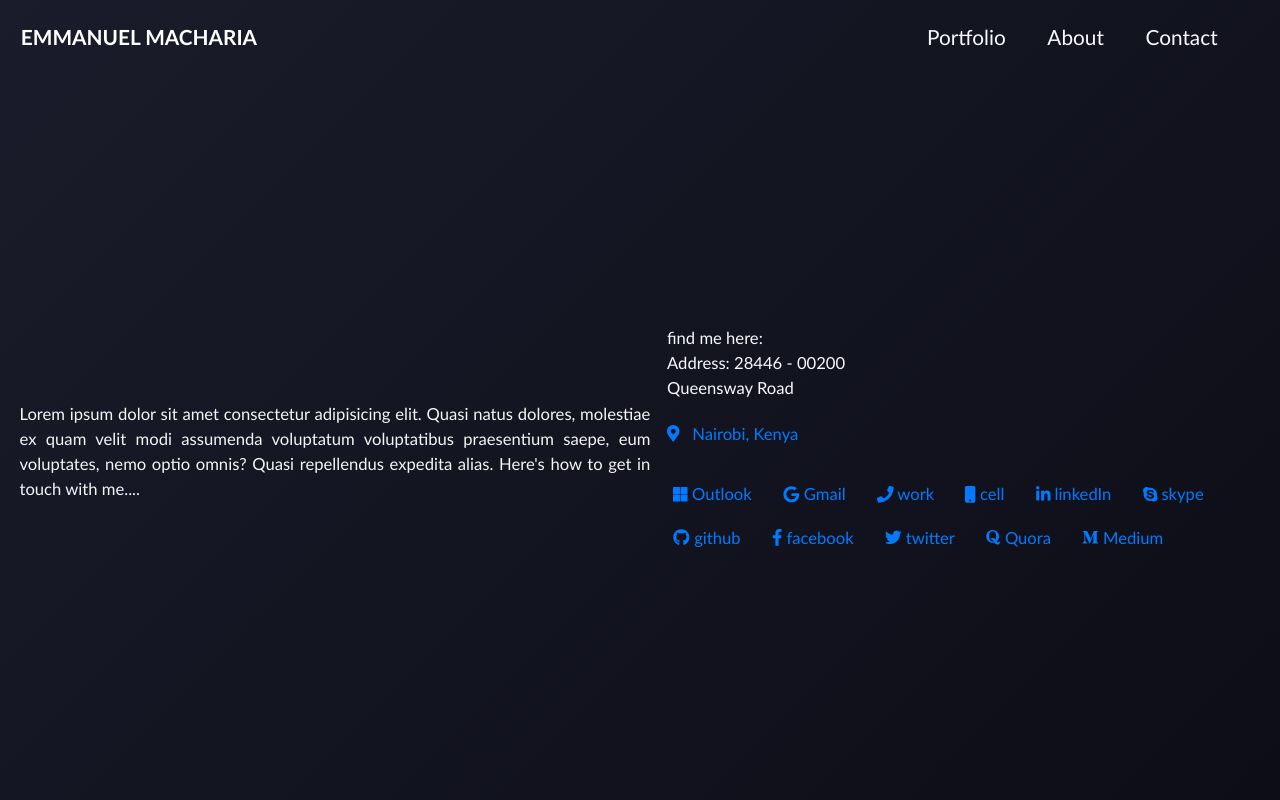
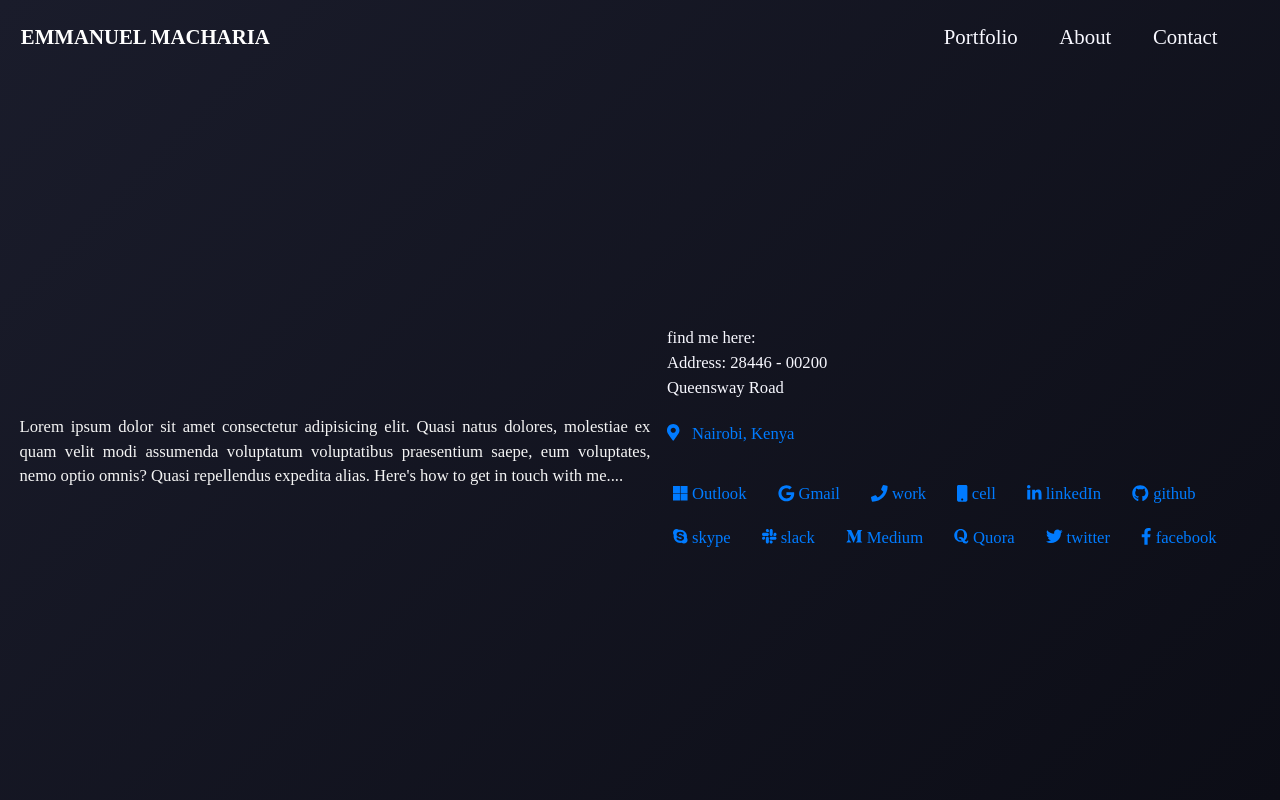
Before and after one commit to emmanuelmacharia/portfolio, a React (Create React App) app: page /contact in a window 1280 px wide. Shown: the top 800 px of the page. Built offline with nearby package versions, Linux system fonts and the light colour scheme; the HTML template or start-up script is replaced by a standard one.

Commit message:
finished the contact page, styled it and added animations

```diff
--- a/src/components/Contact.js
+++ b/src/components/Contact.js
@@ -1,12 +1,64 @@
 import React from 'react';
 import { FontAwesomeIcon } from '@fortawesome/react-fontawesome';
 import { faPhone, faMobile, faMapMarkerAlt } from '@fortawesome/free-solid-svg-icons';
-import { faLinkedinIn, faFacebookF, faMicrosoft, faGoogle, faSkype, faGithub, faTwitter, faQuora, faMediumM} from '@fortawesome/free-brands-svg-icons';
-export default function Contact() {
-    return (
-        <div className="fullscreen">
-            <section className= "location-info">
-                <section className= "personal-statement">
+import { faLinkedinIn, faFacebookF, faMicrosoft, faGoogle, faSlack, faSkype, faGithub, faTwitter, faQuora, faMediumM} from '@fortawesome/free-brands-svg-icons';
+import { TimelineMax, Power2 } from "gsap/TweenMax";
+
+export default class Contact extends React.Component {
+    componentDidMount(){
+        var timeline = new TimelineMax();
+        timeline.staggerFrom('.personal-statement , .Address, .primary-email', 2, {
+            opacity: 0,
+            y: -60,
+            ease: Power2.easeOut
+        }, 0.2)
+        timeline.staggerFrom('.secondary-email', 1, {
+            opacity: 0,
+            scale: 0.3,
+            ease: Power2.easeOut
+        }, 0.2, "-=1")
+        timeline.staggerFrom('.phone', 0.5, {
+            opacity: 0,
+            scale: 0.5,
+            ease: Power2.ease
+        }, 0.2, "-=.8")
+        timeline.staggerFrom('.linkedin, .github', 0.5, {
+            opacity: 0,
+            scale: 0.4,
+            ease: Power2.ease
+        }, 0.2, "-=.6")
+        timeline.staggerFrom('.skype, .slack', 0.5, {
+            opacity: 0,
+            scale: 0.4,
+            ease: Power2.ease
+        }, 0.2, "-=.4")
+        timeline.staggerFrom('.medium', 0.5, {
+            opacity: 0,
+            scale: 0.3,
+            ease: Power2.ease
+        }, 0.2, "-=.2")
+        timeline.staggerFrom('.quora', 0.5, {
+            opacity: 0,
+            scale: 0.2,
+            ease: Power2.ease
+        }, 0.1, "-=.2")
+        timeline.staggerFrom('.twitter', 0.5, {
+            opacity: 0,
+            scale: 0.3,
+            ease: Power2.ease
+        }, 0.2, "-=.2")
+        timeline.staggerFrom('.facebook', 0.5, {
+            opacity: 0,
+            scale: 0.2,
+            ease: Power2.ease
+        }, 0.1, "-=.2")
+
+    }
+    render(){
+         return(
+        <div className = "fullscreen" >
+                 <section className="location-info">
+                     <section className="personal-statement">
                          <p>
                              Lorem ipsum dolor sit amet consectetur adipisicing elit.
                              Quasi natus dolores, molestiae ex quam velit modi assumenda voluptatum voluptatibus praesentium saepe,
@@ -14,27 +66,30 @@ export default function Contact() {
                              Here's how to get in touch with me....
                         </p>
                      </section>
-                <section className = "contact-div">
+                     <section className="contact-div">
+                        <div className="Address">
                             find me here:
-                    <div>
                              <p>Address: 28446 - 00200 <p>Queensway Road</p></p>
-                        <a href="https://www.google.com/maps/place/Nairobi/@-1.303209,36.8473969,10z/data=!3m1!4b1!4m5!3m4!1s0x182f1172d84d49a7:0xf7cf0254b297924c!8m2!3d-1.2921573!4d36.822052"><FontAwesomeIcon icon={ faMapMarkerAlt } /> &nbsp; Nairobi, Kenya</a>
+                             <a href="https://www.google.com/maps/place/Nairobi/@-1.303209,36.8473969,10z/data=!3m1!4b1!4m5!3m4!1s0x182f1172d84d49a7:0xf7cf0254b297924c!8m2!3d-1.2921573!4d36.822052"><FontAwesomeIcon icon={faMapMarkerAlt} /> &nbsp; Nairobi, Kenya</a>
                          </div>
                          <div className="myform">
-                        <div><a href="mailto:samuelmarsha@outlook.com"><FontAwesomeIcon icon= { faMicrosoft } />&nbsp;Outlook</a></div>
-                        <div><a href="mailto:samuelmarsha@outlook.com"><FontAwesomeIcon icon={ faGoogle } />&nbsp;Gmail</a></div>
-                        <div><a href="tel:+254707143761"><FontAwesomeIcon icon={faPhone} />&nbsp;work</a></div>
-                        <div><a href="tel:+254707143761"><FontAwesomeIcon icon={ faMobile } />&nbsp;cell</a></div>
-                        <div><a href="https://linkedin.com/in/emmanuel-macharia" target="_blank" rel="noopener noreferrer"><FontAwesomeIcon icon={faLinkedinIn} />&nbsp;linkedIn</a></div>
-                        <div><a href="tel:+254707143761"><FontAwesomeIcon icon={ faSkype } />&nbsp;skype</a></div>
-                        <div><a href="https://github.com/emmanuelmacharia" target="_blank" rel="noopener noreferrer"><FontAwesomeIcon icon={ faGithub } />&nbsp;github</a></div>
-                        <div><a href="https://www.facebook.com/samuel.marsha.14" target="_blank" rel="noopener noreferrer"><FontAwesomeIcon icon={ faFacebookF } />&nbsp;facebook</a></div>
-                        <div><a href="https://twitter.com/Samwelehrmarsha" target="_blank" rel="noopener noreferrer"><FontAwesomeIcon icon={ faTwitter } />&nbsp;twitter</a></div>
-                        <div><a href="https://github.com/emmanuelmacharia" target="_blank" rel="noopener noreferrer"><FontAwesomeIcon icon={faQuora} />&nbsp;Quora</a></div>
-                        <div><a href="https://github.com/emmanuelmacharia" target="_blank" rel="noopener noreferrer"><FontAwesomeIcon icon={faMediumM} />&nbsp;Medium</a></div>
+                             <div className = "primary-email"><a href="mailto:samuelmarsha@outlook.com"><FontAwesomeIcon icon={faMicrosoft} />&nbsp;Outlook</a></div>
+                             <div className = "secondary-email"><a href="mailto:samuelmarsha@outlook.com"><FontAwesomeIcon icon={faGoogle} />&nbsp;Gmail</a></div>
+                             <div className = "phone"><a href="tel:+254707143761"><FontAwesomeIcon icon={faPhone} />&nbsp;work</a></div>
+                             <div className = "phone"><a href="tel:+254707143761"><FontAwesomeIcon icon={faMobile} />&nbsp;cell</a></div>
+                             <div className = "linkedin"><a href="https://linkedin.com/in/emmanuel-macharia" target="_blank" rel="noopener noreferrer"><FontAwesomeIcon icon={faLinkedinIn} />&nbsp;linkedIn</a></div>
+                             <div className = "github"><a href="https://github.com/emmanuelmacharia" target="_blank" rel="noopener noreferrer"><FontAwesomeIcon icon={faGithub} />&nbsp;github</a></div>
+                             <div className = "skype"><a href="tel:+254707143761"><FontAwesomeIcon icon={faSkype} />&nbsp;skype</a></div>
+                             <div className = "slack"><a href = "https://slack.com"><FontAwesomeIcon icon ={faSlack} />&nbsp;slack</a></div>
+                             <div className = "medium"><a href="https://github.com/emmanuelmacharia" target="_blank" rel="noopener noreferrer"><FontAwesomeIcon icon={faMediumM} />&nbsp;Medium</a></div>
+                             <div className = "quora"><a href="https://github.com/emmanuelmacharia" target="_blank" rel="noopener noreferrer"><FontAwesomeIcon icon={faQuora} />&nbsp;Quora</a></div>
+                             <div className = "twitter"><a href="https://twitter.com/Samwelehrmarsha" target="_blank" rel="noopener noreferrer"><FontAwesomeIcon icon={faTwitter} />&nbsp;twitter</a></div>
+                             <div className = "facebook"><a href="https://www.facebook.com/samuel.marsha.14" target="_blank" rel="noopener noreferrer"><FontAwesomeIcon icon={faFacebookF} />&nbsp;facebook</a></div>
                          </div>
                      </section>
                  </section>
         </div>
         )
     }
+
+}
--- a/src/components/Landing.js
+++ b/src/components/Landing.js
@@ -1,5 +1,5 @@
 import React, { Component } from 'react'
-import TweenMax, { TimelineMax, Power2 } from "gsap/TweenMax";
+import { TimelineMax, Power2 } from "gsap/TweenMax";
 
 export default class Landing extends Component {
 
--- a/src/components/Projects.js
+++ b/src/components/Projects.js
@@ -29,7 +29,7 @@ export default class Projects extends Component {
                     marginTop: "-1rem"
                 }
             );
-            this.styleChildren();
+            // this.styleChildren();
         } else {
             this.setState(
                 this.state.contentStyle = {display: "none"}
@@ -37,28 +37,28 @@ export default class Projects extends Component {
         }
     }
 
-    styleChildren = () => {
-        var description = document.getElementsByClassName("description")[0];
-        var linkdiv = document.getElementsByClassName("link-project")[0]
-        var links = document.getElementsByClassName("link")
-        description.body.style = {
-            padding: "1rem",
-            textAlign: 'justify',
-            margin: "0 0 0 0.5rem",
-            width: "80%",
-            lineHeight: 1.15
-        }
-        linkdiv.body.style = {
-            display: "flex",
-            justifyContent: "space-around"
-        }
+    // styleChildren = () => {
+    //     var description = document.getElementsByClassName("description")[0];
+    //     var linkdiv = document.getElementsByClassName("link-project")[0]
+    //     var links = document.getElementsByClassName("link")
+    //     description.body.style = {
+    //         padding: "1rem",
+    //         textAlign: 'justify',
+    //         margin: "0 0 0 0.5rem",
+    //         width: "80%",
+    //         lineHeight: 1.15
+    //     }
+    //     linkdiv.body.style = {
+    //         display: "flex",
+    //         justifyContent: "space-around"
+    //     }
 
-        links.body.style = {
-            border: "0.5px solid #ED0982",
-            borderRadius: "1rem",
-            margin: "0.3rem"
-        }
-    }
+    //     links.body.style = {
+    //         border: "0.5px solid #ED0982",
+    //         borderRadius: "1rem",
+    //         margin: "0.3rem"
+    //     }
+    // }
 
     render() {
         return (
--- a/src/styles/index.css
+++ b/src/styles/index.css
@@ -6,7 +6,7 @@
 
 body {
   height: 100%;
-  font-family: 'Trebuchet MS', 'Montserrat', 'Lucida Sans Unicode', 'Lucida Grande', 'Lucida Sans', Arial, sans-serif;
+  font-family: "Maiandra GD";
 }
 
 body a:hover {
@@ -379,8 +379,8 @@ header nav ul li a {
     text-align: justify;
   }
   .about {
-    -ms-grid-columns: 070% auto;
-        grid-template-columns: 070% auto;
+    -ms-grid-columns: 70% auto;
+        grid-template-columns: 70% auto;
         grid-template-areas: "experience technical-skills"
  "education technical-skills";
     height: 100%;
--- a/src/styles/index.scss
+++ b/src/styles/index.scss
@@ -11,7 +11,8 @@ $featured-color: yellow;
 
 body {
     height: 100%;
-    font-family: 'Trebuchet MS', 'Montserrat', 'Lucida Sans Unicode', 'Lucida Grande', 'Lucida Sans', Arial, sans-serif;
+    font-family: "Maiandra GD";
+    // font-family: 'Trebuchet MS', 'Montserrat', 'Lucida Sans Unicode', 'Lucida Grande', 'Lucida Sans', Arial, sans-serif;
     // display: none;
 
     a:hover{
@@ -380,7 +381,7 @@ header{
 
     }
     .about{
-        grid-template-columns: 070% auto;
+        grid-template-columns: 70% auto;
         grid-template-areas:
             "experience technical-skills"
             "education technical-skills";
```
Also changed, not shown: 1 other file (tests, documents, lock files or other folders). Lines whose indentation alone changed are shown as unchanged.
